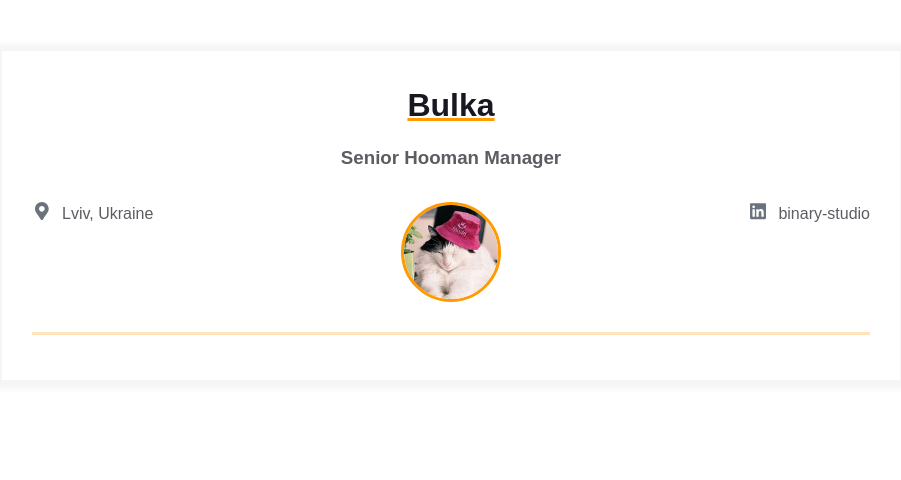
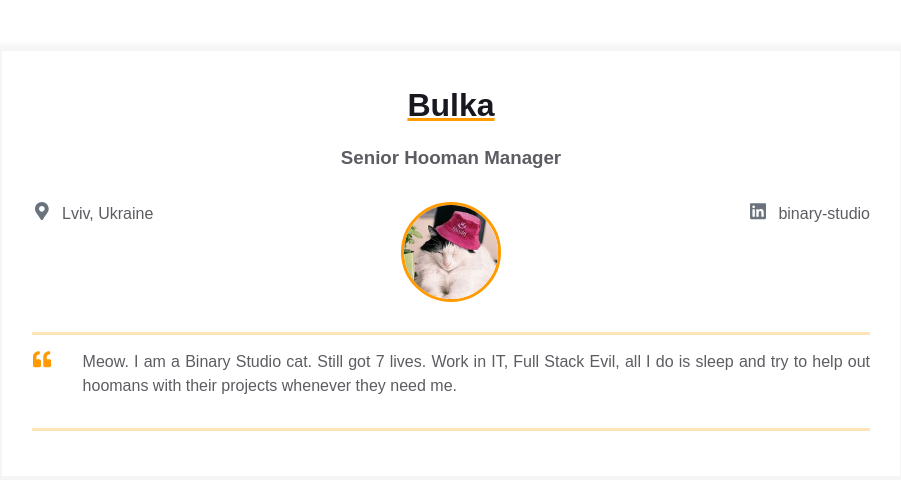
Before and after one commit to YourTeaChan/homepage-test, a plain HTML site: page index.html in a window 1280 px wide. Shown: the whole page, without its empty margins (189-1090 px from the left). Drawn offline with Linux system fonts and the light colour scheme.

Commit message:
Added intro block

```diff
--- a/index.html
+++ b/index.html
@@ -57,6 +57,28 @@
                     </div>
                 </div>
             </div>
+            <div class="container">
+                <div class="resume__block">
+                    <div class="intro">
+                        <div class="intro__icon-wrapper">
+                            <svg class="intro__icon" xmlns="http://www.w3.org/2000/svg" viewBox="0 0 512 512">
+                                <path d="M464 256h-80v-64c0-35.3 28.7-64 64-64h8c13.3 0 24-10.7
+                          24-24V56c0-13.3-10.7-24-24-24h-8c-88.4 0-160 71.6-160 160v240c0
+                          26.5 21.5 48 48 48h128c26.5 0 48-21.5
+                          48-48V304c0-26.5-21.5-48-48-48zm-288 0H96v-64c0-35.3 28.7-64
+                          64-64h8c13.3 0 24-10.7 24-24V56c0-13.3-10.7-24-24-24h-8C71.6
+                          32 0 103.6 0 192v240c0 26.5 21.5 48 48 48h128c26.5 0 48-21.5
+                          48-48V304c0-26.5-21.5-48-48-48z"></path>
+                            </svg>
+                        </div>
+                        <p class="intro_text">
+                            Meow. I am a Binary Studio cat. Still got 7 lives. Work in IT,
+                            Full Stack Evil, all I do is sleep and try to help out hoomans
+                            with their projects whenever they need me.
+                        </p>
+                    </div>
+                </div>
+            </div>
         </div>
     </main>
 </body>
```
